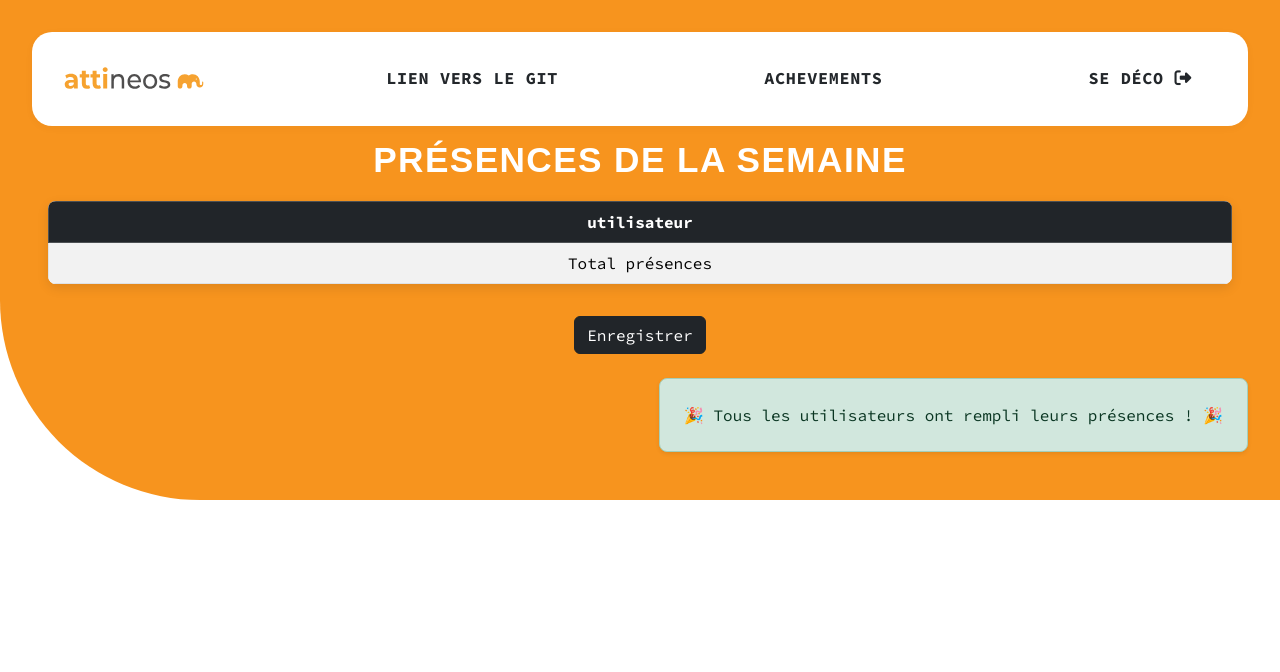
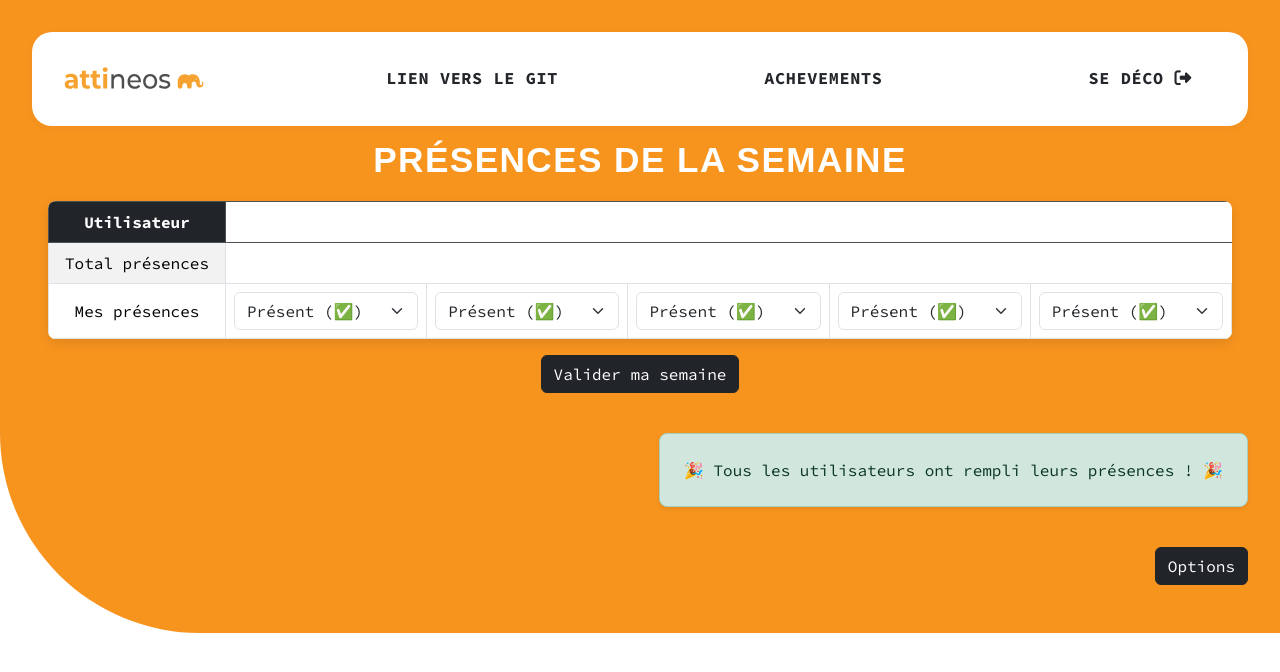
Before and after one commit to HaiseB/presencite, a Django app: template presence/templates/presence/voir_semaine.html in a window 1280 px wide. Shown: the top 672 px of the page. Run offline with Django 5.2, Linux system fonts and the light colour scheme; the template is opened without the code that fills it: values that come from a table or form of the project are taken from there, others are empty; some libraries are stand-ins or nearby versions; some web fonts are replaced.

Commit message:
feat(presence): ajout des options de masquage + supression remplir_semaine

```diff
--- a/presence/forms.py
+++ b/presence/forms.py
@@ -23,13 +23,12 @@ class SemainePresenceForm(forms.Form):
     def __init__(self, *args, **kwargs):
         super().__init__(*args, **kwargs)
         today = datetime.date.today()
-        # Trouver le lundi de la semaine en cours
         lundi = today - datetime.timedelta(days=today.weekday())
         for i, nom_jour in JOURS_SEMAINE:
             jour = lundi + datetime.timedelta(days=i)
             self.fields[f'emoji_{i}'] = forms.ChoiceField(
                 label=f"{nom_jour} ({jour.strftime('%d/%m')})",
                 choices=EMOJI_CHOICES,
-                widget=forms.RadioSelect,
+                widget=forms.Select(attrs={'class': 'form-select'}),
                 required=True
             )
--- a/presence/templates/presence/voir_semaine.html
+++ b/presence/templates/presence/voir_semaine.html
@@ -1,11 +1,14 @@
 {% extends "base.html" %}
+{% load static %}
 {% block content %}
 <h1 class="heading-xl text-white mb-1">Présences de la semaine</h1>
 <div class="table-responsive p-3">
+  <form method="post">
+    {% csrf_token %}
     <table class="table table-bordered table-hover table-striped align-middle bg-white rounded-xl">
       <thead class="table-dark">
         <tr>
-        <th scope="col rounded">utilisateur</th>
+          <th scope="col ellipsis">Utilisateur</th>
           {% for jour in jours %}
             <th scope="col">{{ jour|date:"l d/m" }}</th>
           {% endfor %}
@@ -13,29 +16,37 @@
       </thead>
       <tbody>
         {% for ligne in tableau %}
-        <tr>
-          <td>{{ ligne.user.username }}</td>
+        <tr class="ligne-detaillee">
+          <td class="ellipsis">{{ ligne.user.username }}</td>
           {% for emoji in ligne.jours %}
           <td class="text-center" style="font-size: 1.5em;">{{ emoji }}</td>
           {% endfor %}
         </tr>
         {% endfor %}
+
         <tr>
-        <td>Total présences</td>
+          <td class="ellipsis">Total présences</td>
           {% for jour, total in total_presences_par_jour %}
           <td class="text-center" style="font-size: 1.5em;">{{ total }}</td>
           {% endfor %}
         </tr>
+
+        {% if not semaine_verrouillee %}
+        <tr>
+          <td>Mes présences</td>
+          {% for field in form %}
+          <td>{{ field }}</td>
+          {% endfor %}
+        </tr>
+        {% endif %}
       </tbody>
     </table>
+
+    {% if not semaine_verrouillee %}
+    <button type="submit" class="btn btn-dark">Valider ma semaine</button>
+    {% endif %}
+  </form>
 </div>
-{% if not semaine_verrouillee %}
-    <button class="btn btn-dark">Enregistrer</button>
-{% else %}
-    <div class="alert alert-success">
-        Semaine déjà validée, modification impossible.
-    </div>
-{% endif %}
 
 <div class="d-flex justify-content-end">
   {% if utilisateurs_non_remplis %}
@@ -50,10 +61,32 @@
     </div>
   </div>
   {% else %}
-  <div class="alert alert-success rounded-xl shadow-sm p-4 mt-4">
+  <div id="message-validation-tous" class="alert alert-success rounded-xl shadow-sm p-4 mt-4">
     🎉 Tous les utilisateurs ont rempli leurs présences ! 🎉
   </div>
 {% endif %}
 </div>
 
+<p class="d-inline-flex gap-1">
+<div class="d-flex justify-content-end">
+  <button class="btn btn-dark" type="button" data-bs-toggle="collapse" data-bs-target="#collapseOption"
+    aria-expanded="false" aria-controls="collapseOption">
+    Options </button>
+</div>
+</p>
+<div class="collapse" id="collapseOption">
+  <div class="d-flex justify-content-end">
+    <div class="alert alert-light rounded-xl shadow-sm p-4">
+      <div class="form-check form-switch">
+        <input class="form-check-input" type="checkbox" role="switch" id="switchModeDetaille" checked>
+        <label class="form-check-label" for="switchModeDetaille">Activer le mode détaillé</label>
+      </div>
+      <div class="form-check form-switch">
+        <input class="form-check-input" type="checkbox" role="switch" id="switchAfficherValidation" checked>
+        <label class="form-check-label" for="switchAfficherValidation">Afficher "Présences validées pour tous"</label>
+      </div>
+    </div>
+  </div>
+</div>
+<script src="{% static 'js/presence_tableau.js' %}"></script>
 {% endblock %}
--- a/presence/urls.py
+++ b/presence/urls.py
@@ -4,6 +4,5 @@ from . import views
 app_name = 'presence'
 
 urlpatterns = [
-    path('remplir/', views.remplir_semaine, name='remplir_semaine'),
-    path('tableau/', views.voir_semaine, name='voir_semaine'),
+    path('', views.voir_semaine, name='voir_semaine'),
 ]
--- a/static/css/attineos.css
+++ b/static/css/attineos.css
@@ -20,6 +20,12 @@ body {
     background: var(--color-bg);
     color: var(--color-text);
     margin: 0;
+}
+
+.ellipsis {
+    white-space: nowrap;        /* Empêche le retour à la ligne */
+    overflow: hidden;           /* Cache le texte qui dépasse */
+    text-overflow: ellipsis;    /* Remplace le texte coupé par "..." */
 }
 
 header {
```
Also changed, not shown: presence/templates/presence/remplir_semaine.html (deleted, +0 -16 lines), presence/views.py (+18 -26 lines), static/js/presence_tableau.js (added, +62 -0 lines). Lines whose indentation alone changed are shown as unchanged.
